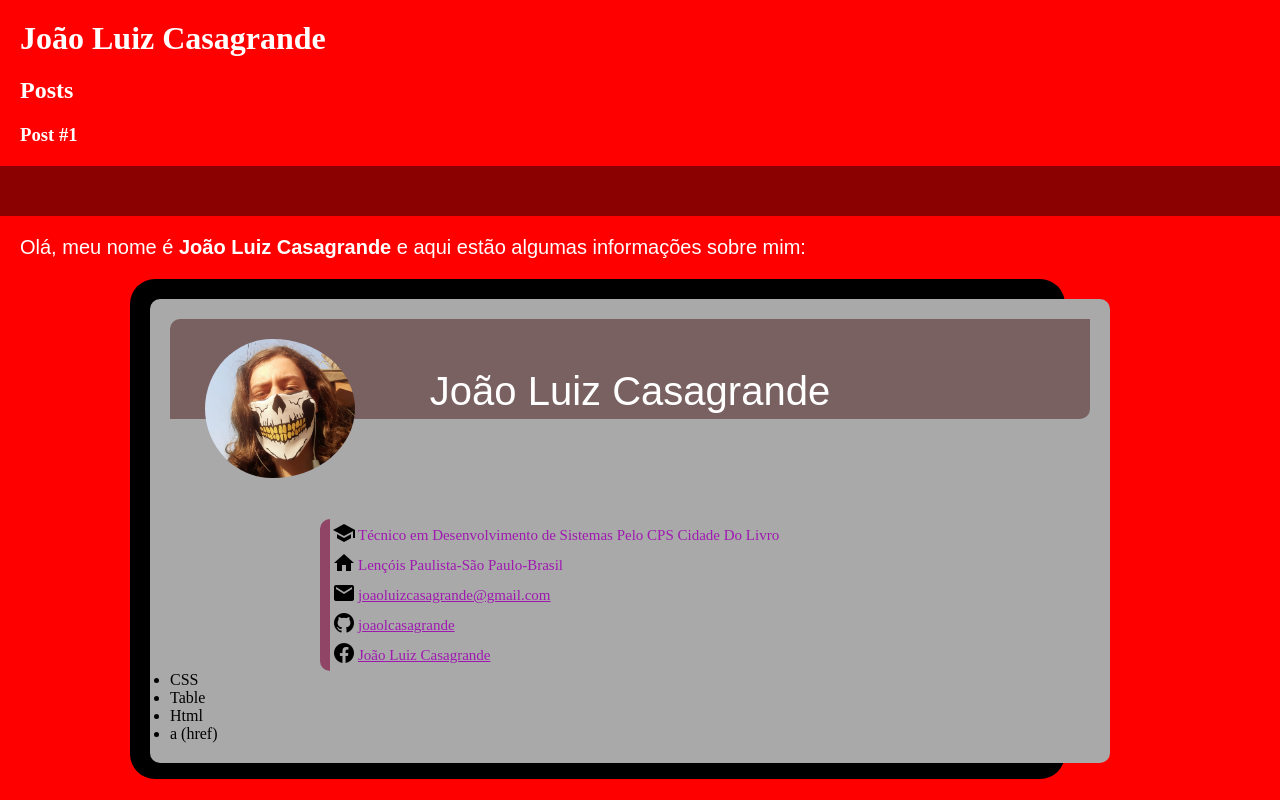
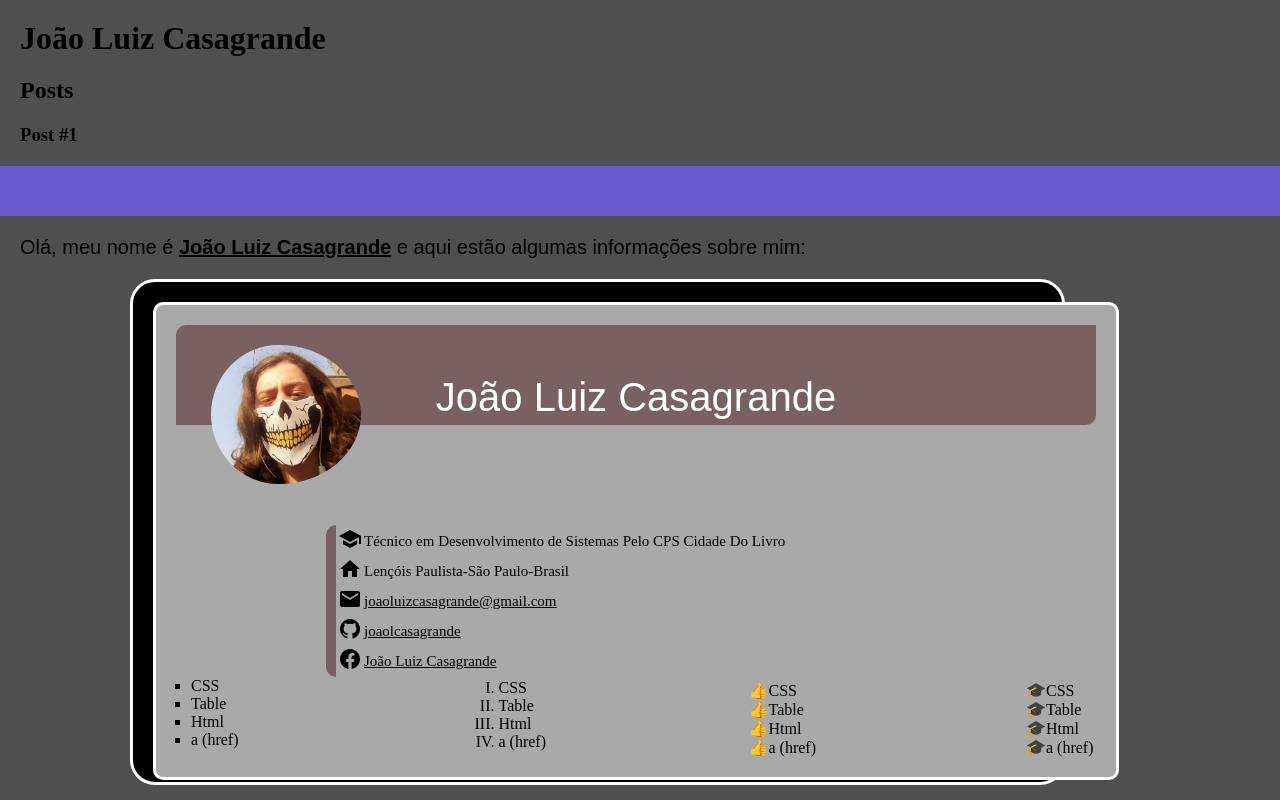
Before and after one commit to JoaoLCasagrande/Curso_HTML-DIO, a plain HTML site: page Projeto-Inicial/index.html in a window 1280 px wide. Drawn offline with Linux system fonts and the light colour scheme.

Commit message:
Update index.html

```diff
--- a/Projeto-Inicial/index.html
+++ b/Projeto-Inicial/index.html
@@ -12,13 +12,13 @@
             }
 
             body{
-                background-color: #ff0000;
+                background-color: #4f4f4f;
             }
 
             .separar{
                 width: 100%;
                 height: 50px;
-                background-color: #8b0000;
+                background-color: #6a5acd;
             }
 
             header{
@@ -40,6 +40,7 @@
                 margin-left: 20px;
                 width: 920px;
                 float: left;
+                border: 3px solid #ffffff;
             }
 
             .barra{
@@ -81,7 +82,7 @@
             .dados_desenv{
                 margin-top: 100px;
 
-                border-left: 10px solid #904567;
+                border-left: 10px solid #796161;
 
                 margin-left: 150px;
                 border-top-left-radius: 10px;
@@ -89,7 +90,7 @@
             }
 
             .inform{
-                color: #9f19b1;
+                color: #000000;
                 font-size: 15px;
             }
 
@@ -99,34 +100,60 @@
                 margin-right: 215px;
                 height: 500px;
                 border-radius: 25px;
+                border: 3px solid #ffffff;
             }
 
-            .letras{
-                color: #ffffff;
+            #meu_nome{
+                text-decoration: underline;
             }
 
+            #lista-ul-1{
+                list-style-type: square;
+                margin-left: 15px;
+            }
+
+            ol{
+                list-style-type: upper-roman;
+                float: right;
+                margin-top: -70px;
+                margin-right: 550px;
+            }
+
+            #lista-ul-2{
+                list-style-type: "\1f44d";
+                float: right;
+                margin-top: -70px;
+                margin-right: 280px;
+            }
+
+            #lista-ul-3{
+                list-style-type: "\1f393";
+                float: right;
+                margin-top: -70px;
+                margin-right: -325px;
+            }
         </style>
     </head>
 
     <body>
         <header>
-            <h1 class="letras">João Luiz Casagrande</h1>
+            <h1>João Luiz Casagrande</h1>
         </header>
 
         <section>
             <header>
-                <h2 class="letras">Posts</h2>
+                <h2>Posts</h2>
             </header>
             <article>
                 <header>
-                    <h3 class="letras">Post #1</h3>
+                    <h3>Post #1</h3class=>
                 </header>
             </article>
         </section>
         <footer class="separar"></footer>
-        <p class="letras">
-            Olá, meu nome é <b>João Luiz Casagrande</b> e aqui estão algumas informações sobre mim:
-        </p>
+        <p>
+            Olá, meu nome é <b id="meu_nome">João Luiz Casagrande</b> e aqui estão algumas informações sobre mim:
+        </pclass=>
 
         <div id="borda">
         <div class="informações">
@@ -176,13 +203,33 @@
                 </table>
             </div>
 
-            <ul>
+            <ul id="lista-ul-1">
                 <li>CSS</li>
                 <li>Table</li>
                 <li>Html</li>
                 <li>a (href)</li>
             </ul>
 
+            <ol>
+                <li>CSS</li>
+                <li>Table</li>
+                <li>Html</li>
+                <li>a (href)</li>
+            </ol>
+
+            <ul id="lista-ul-2">
+                <li>CSS</li>
+                <li>Table</li>
+                <li>Html</li>
+                <li>a (href)</li>
+            </ul>
+
+            <ul id="lista-ul-3">
+                <li>CSS</li>
+                <li>Table</li>
+                <li>Html</li>
+                <li>a (href)</li>
+            </ul>
         </div>
         </div>
     </body>
```
